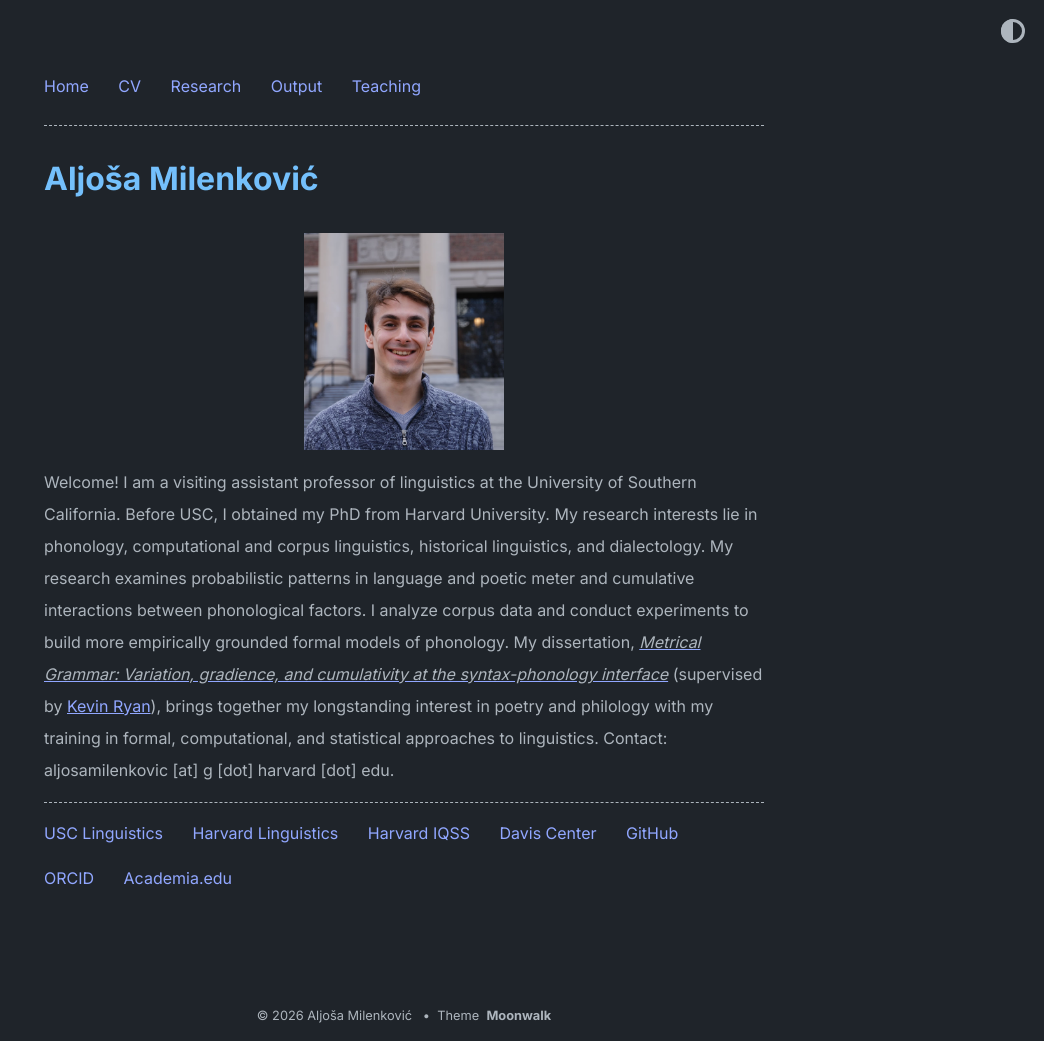
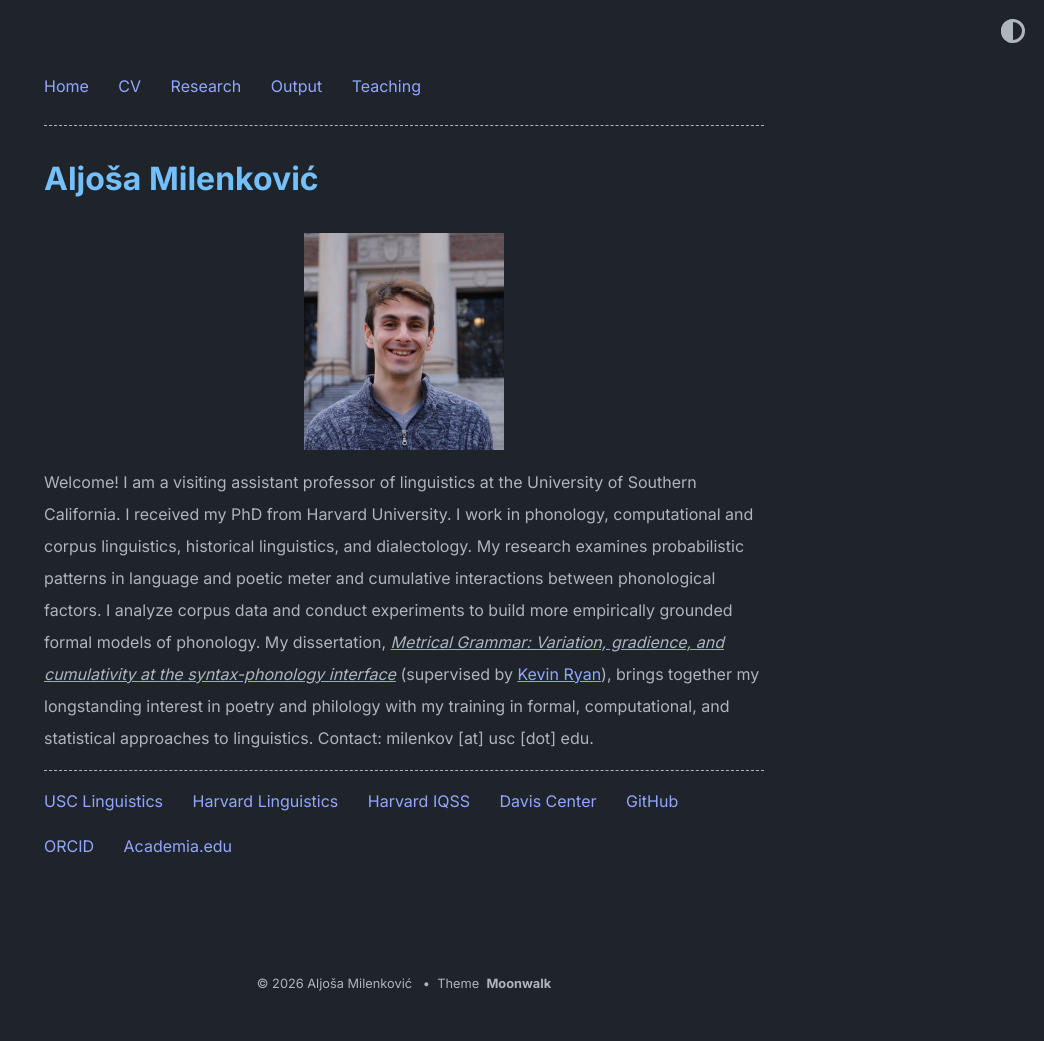
Before and after one commit to AljosaMilenkovic/AljosaMilenkovic.github.io, a Jekyll site: the page built from index.md, in a window 1280 px wide. Shown: the whole page, without its empty margins (236-1280 px from the left). Built offline with Jekyll 4.4.1, drawn with Linux system fonts in a browser that asks for light colours; after the commit the page ends 1009 px from its top, so only the background shows below that.

Commit message:
added new intro

```diff
--- a/_config.yml
+++ b/_config.yml
@@ -8,9 +8,9 @@ baseurl: ""   # must be empty for user-site repos
 description: |
   <img src="./ja.jpg" alt="Aljoša Milenković" style="max-width:200px;border-radius:0;margin:0 auto 1em;display:block;">
 
-  Welcome! I am a visiting assistant professor of linguistics at the University of Southern California. Before USC, I obtained my PhD from Harvard University. My research interests lie in phonology, computational and corpus linguistics, historical linguistics, and dialectology. My research examines probabilistic patterns in language and poetic meter and cumulative interactions between phonological factors. I analyze corpus data and conduct experiments to build more empirically grounded formal models of phonology. My dissertation, <a href="https://drive.google.com/file/d/16WVKrxX4ik8ZGyItWTUsOxF3NOGTEExV/view?usp=share_link" target="_blank" rel="noopener"><em>Metrical Grammar: Variation, gradience, and cumulativity at the syntax-phonology interface</em></a> (supervised by <a href="https://meluhha.com/index.html" target="_blank" rel="noopener">Kevin Ryan</a>), brings together my longstanding interest in poetry and philology with my training in formal, computational, and statistical approaches to linguistics.
+  Welcome! I am a visiting assistant professor of linguistics at the University of Southern California. I received my PhD from Harvard University. I work in phonology, computational and corpus linguistics, historical linguistics, and dialectology. My research examines probabilistic patterns in language and poetic meter and cumulative interactions between phonological factors. I analyze corpus data and conduct experiments to build more empirically grounded formal models of phonology. My dissertation, <a href="https://drive.google.com/file/d/16WVKrxX4ik8ZGyItWTUsOxF3NOGTEExV/view?usp=share_link" target="_blank" rel="noopener"><em>Metrical Grammar: Variation, gradience, and cumulativity at the syntax-phonology interface</em></a> (supervised by <a href="https://meluhha.com/index.html" target="_blank" rel="noopener">Kevin Ryan</a>), brings together my longstanding interest in poetry and philology with my training in formal, computational, and statistical approaches to linguistics.
 
-  Contact: aljosamilenkovic [at] g [dot] harvard [dot] edu.
+  Contact: milenkov [at] usc [dot] edu.
 
 
 
```
